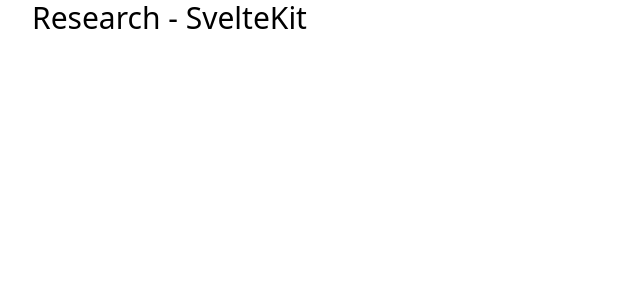
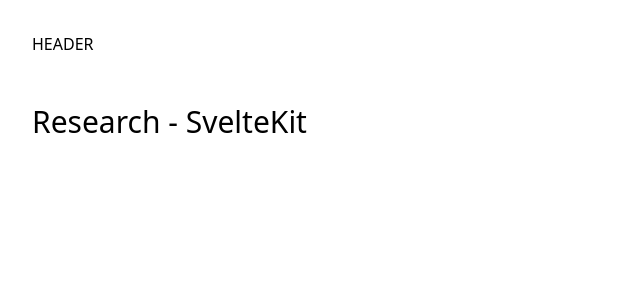
Before and after one commit to Dobefu/research-sveltekit, a SvelteKit app: page / in a window 1280 px wide. Shown: the top 300 px of the page, without its empty margins (0-640 px from the left). Built offline with nearby package versions, Linux system fonts and the light colour scheme.

Commit message:
feat: Add a header

```diff
--- a/src/app.html
+++ b/src/app.html
@@ -10,9 +10,7 @@
 
 <body class="flex flex-col min-h-full" data-sveltekit-preload-data="hover">
   <div class="flex-1 gap-4 flex flex-col">
-    <main class="px-8" id="main-content">
-      %sveltekit.body%
-    </main>
+    %sveltekit.body%
   </div>
 </body>
 
--- /dev/null
+++ b/src/components/layout/Header.svelte
@@ -0,0 +1,3 @@
+<header class="p-8">
+  HEADER
+</header>
--- a/src/routes/+layout.svelte
+++ b/src/routes/+layout.svelte
@@ -1,5 +1,10 @@
 <script>
   import "../app.css";
+  import Header from '../components/layout/Header.svelte'
 </script>
 
-<slot />
+<Header />
+
+<main class="px-8" id="main-content">
+  <slot />
+</main>
```
